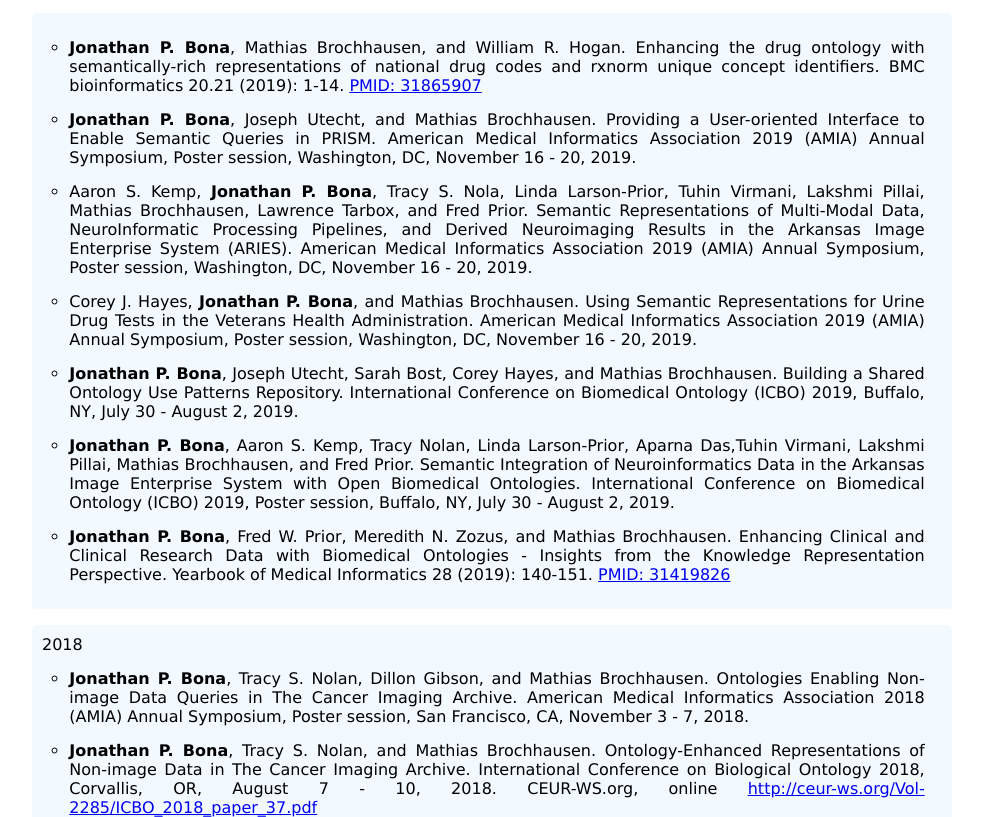
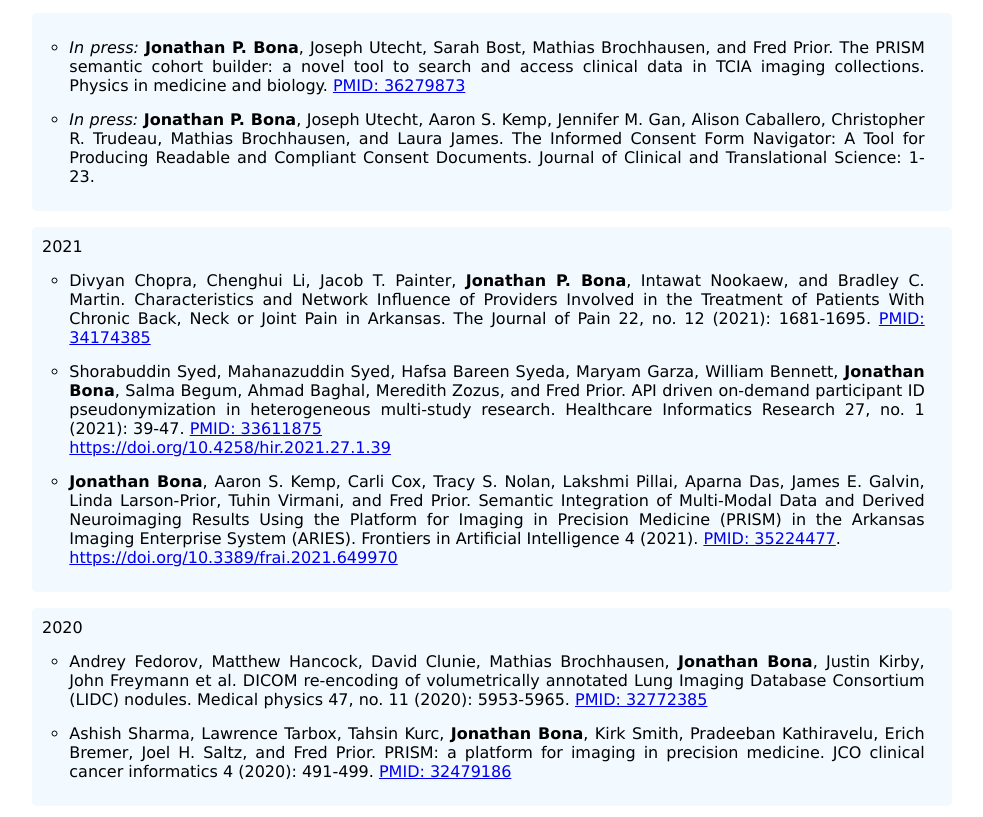
Before and after one commit to jonathanbona/jonathanbona.github.io, a plain HTML site: page index.html in a window 1280 px wide. Shown: the part 808-1625 px from the top of the page, without its empty margins (88-1071 px from the left). Drawn offline with Linux system fonts and the light colour scheme.

Commit message:
adding journal articles. next up abstracts and proceedings

```diff
--- a/index.html
+++ b/index.html
@@ -83,10 +83,91 @@
    <!-- 	 <span style="background-color:#b3ffcc; border-radius: 5px; padding: 2px;">Forthcoming</span> -->
 
    <div>
-   <span style="padding-left: 40px; padding-top: 1%; display: block; font-size: 1.1em;">Recent Work</span>
+
+     <span style="padding-left: 40px; padding-top: 1%; display: block; font-size: 1.1em;">Recent Work</span>
+
      <ul class='publications'>
+       <li>
+	 <i>In press:</i>
+	 <b>Jonathan P. Bona</b>, Joseph Utecht, Sarah Bost, Mathias Brochhausen, and Fred Prior.
+	 The PRISM semantic cohort builder: a novel tool to search and access clinical data in TCIA imaging collections.
+	 Physics in medicine and biology.
+	 <a href="https://pubmed.ncbi.nlm.nih.gov/36279873/">PMID: 36279873</a>
+       </li>
+
+     <li>
+       <i>In press:</i>
+       <b>Jonathan P. Bona</b>, Joseph Utecht, Aaron S. Kemp, Jennifer M. Gan, Alison Caballero, Christopher R. Trudeau, Mathias Brochhausen, and Laura James.
+       The Informed Consent Form Navigator: A Tool for Producing Readable and Compliant Consent Documents.
+       Journal of Clinical and Translational Science: 1-23.
+<!--       <a href="">PMID: </a> -->
+     </li>
+
+     </ul>
+     <ul class='publications'>
+       2021
+
+       <!--
+
+PDG39 Evaluating the Temporal Association between the Recency of Prescribed Controlled Substance Acquisition and Fatal and Non-Fatal Opioid Overdose
+Authors
+A Smith, M Acharya, T Hudson, C Hayes, A Porter, J Turpin, J Bona, J Utecht, BC Martin
+
+Development of Quantitative Tools for In-home Clinical Assessment of People with Parkinson's disease
+Authors
+T Virmani, L Pillai, A Glover, A Kemp, J Utecht, H Spencer, T Nolan, M Rutherford, P Farmer, S Syed, H Eswaran, M Lotia, J Bona, L Larson-Prior, F Prior
 
 
+	 -->
+
+       <li>
+	 Divyan Chopra, Chenghui Li, Jacob T. Painter, <b>Jonathan P. Bona</b>, Intawat Nookaew, and Bradley C. Martin.
+	 Characteristics and Network Influence of Providers Involved in the Treatment of Patients With Chronic Back, Neck or Joint Pain in Arkansas.
+	 The Journal of Pain 22, no. 12 (2021): 1681-1695.
+	 <a href="https://pubmed.ncbi.nlm.nih.gov/34174385/">PMID: 34174385</a>
+       </li>
+
+       <li>
+	 Shorabuddin Syed, Mahanazuddin Syed, Hafsa Bareen Syeda, Maryam Garza, William Bennett, <b>Jonathan Bona</b>, Salma Begum, Ahmad Baghal, Meredith Zozus, and Fred Prior.
+	 API driven on-demand participant ID pseudonymization in heterogeneous multi-study research.
+	 Healthcare Informatics Research 27, no. 1 (2021): 39-47.
+	 <a href="https://pubmed.ncbi.nlm.nih.gov/33611875/">PMID: 33611875</a>
+	 </br>
+	 <a href="https://doi.org/10.4258/hir.2021.27.1.39">https://doi.org/10.4258/hir.2021.27.1.39</a>
+       </li>
+
+       <li>
+	 <b>Jonathan Bona</b>, Aaron S. Kemp, Carli Cox, Tracy S. Nolan, Lakshmi Pillai, Aparna Das, James E. Galvin, Linda Larson-Prior, Tuhin Virmani, and Fred Prior.
+	 Semantic Integration of Multi-Modal Data and Derived Neuroimaging Results Using the Platform for Imaging in Precision Medicine (PRISM) in the Arkansas Imaging Enterprise System (ARIES).
+	 Frontiers in Artificial Intelligence 4 (2021).
+	 <a href="https://pubmed.ncbi.nlm.nih.gov/35224477/">PMID: 35224477</a>.
+	 </br>
+	 <a href="https://doi.org/10.3389/frai.2021.649970">https://doi.org/10.3389/frai.2021.649970</a>
+       </li>
+     </ul>
+
+
+
+     <ul class='publications'>
+       2020
+       <li>
+	 Andrey Fedorov, Matthew Hancock, David Clunie, Mathias Brochhausen, <b>Jonathan Bona</b>, Justin Kirby, John Freymann et al.
+	 DICOM re‐encoding of volumetrically annotated Lung Imaging Database Consortium (LIDC) nodules.
+	 Medical physics 47, no. 11 (2020): 5953-5965.
+	 <a href="https://pubmed.ncbi.nlm.nih.gov/32772385/">PMID: 32772385</a>
+       </li>
+       <li>
+	 Ashish Sharma, Lawrence Tarbox, Tahsin Kurc, <b>Jonathan Bona</b>, Kirk Smith, Pradeeban Kathiravelu, Erich Bremer, Joel H. Saltz, and Fred Prior.
+	 PRISM: a platform for imaging in precision medicine.
+	 JCO clinical cancer informatics 4 (2020): 491-499.
+	 <a href="https://pubmed.ncbi.nlm.nih.gov/32479186/">PMID: 32479186</a>
+       </li>
+     </ul>
+
+
+
+     <ul class='publications'>
+       2019
        <li>
 	 <b>Jonathan P. Bona</b>, Mathias Brochhausen, and William R. Hogan.
 	 Enhancing the drug ontology with semantically-rich representations of national drug codes and rxnorm unique concept identifiers.
```
